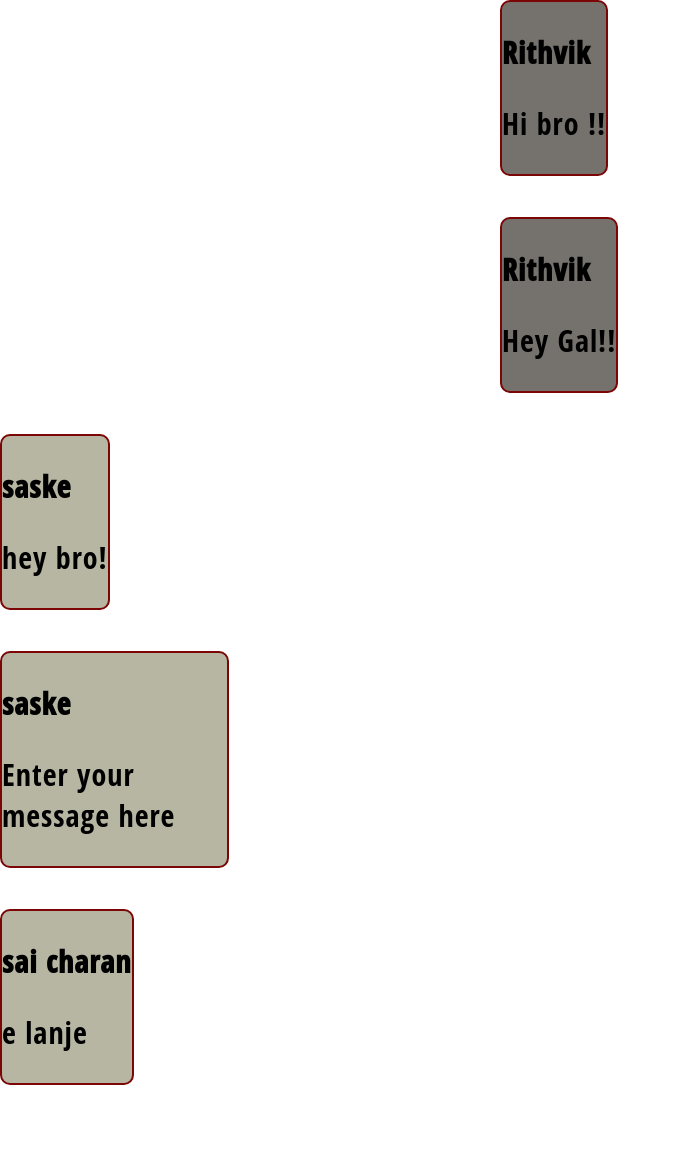
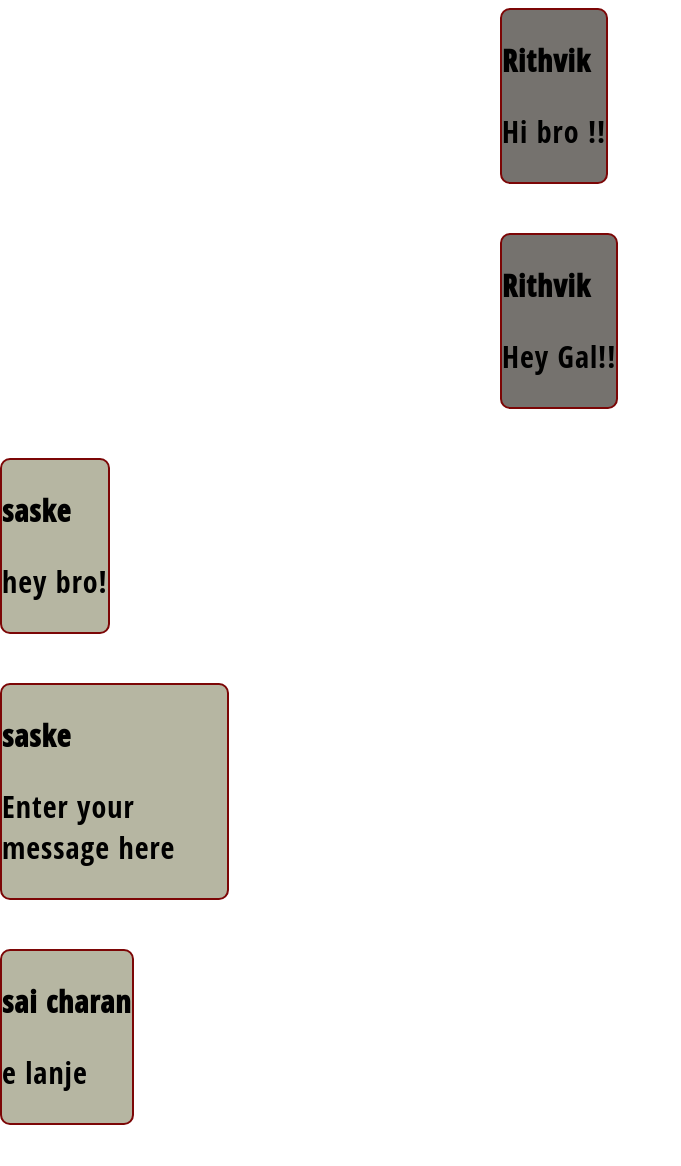
Before and after one commit to ThugNinja4708/ChatSite, a PHP site: page /load.php in a window 1280 px wide. Shown: the whole page, without its empty margins (0-681 px from the left). Before the commit the page ends 1085 px from the top, so only its background shows below. Run offline with PHP 8.4, Linux system fonts and the light colour scheme; a user stored in the database is signed in; data comes from the database, SQL or seed files in the repository.

Commit message:
Update style.css

```diff
--- a/style.css
+++ b/style.css
@@ -90,4 +90,5 @@ hr{
   height: auto;
   border: 2px solid rgb(124, 6, 6);
   border-radius: 10px;
+  margin-top: 8px;
 }
```
